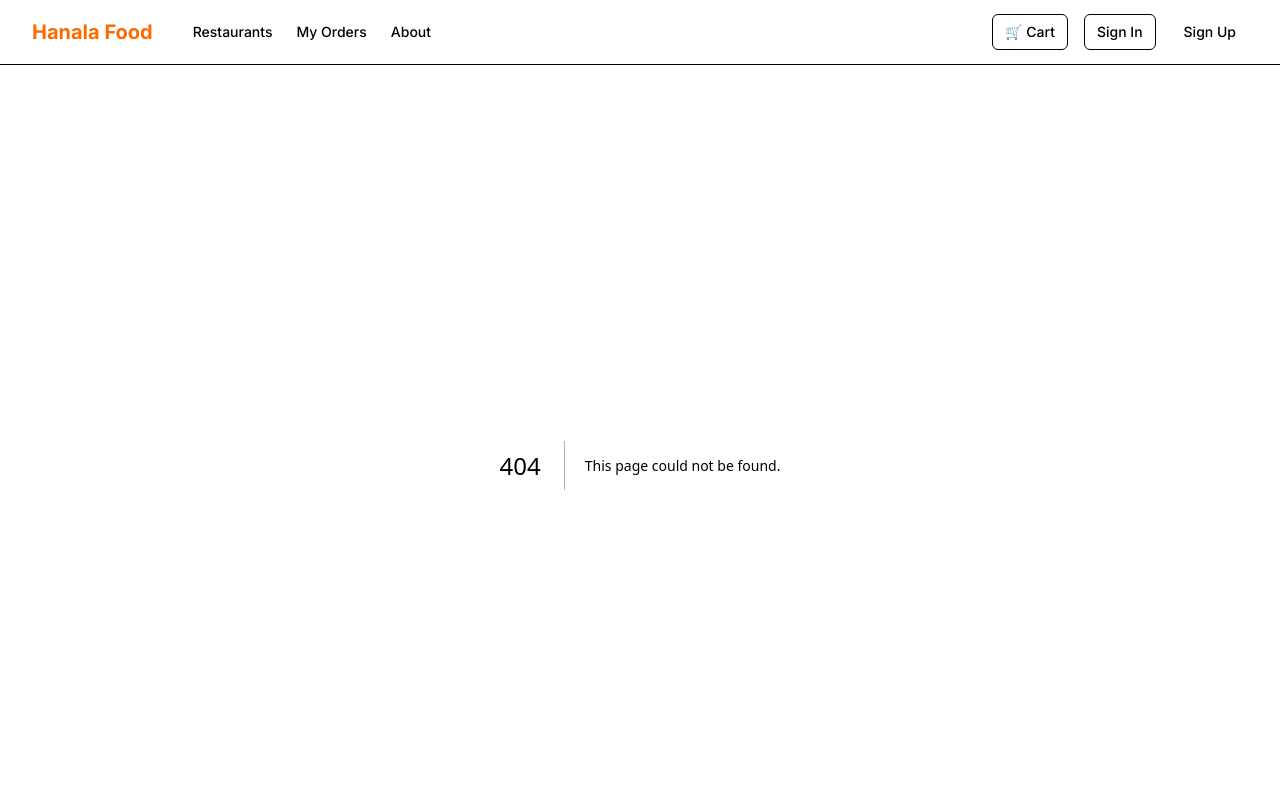
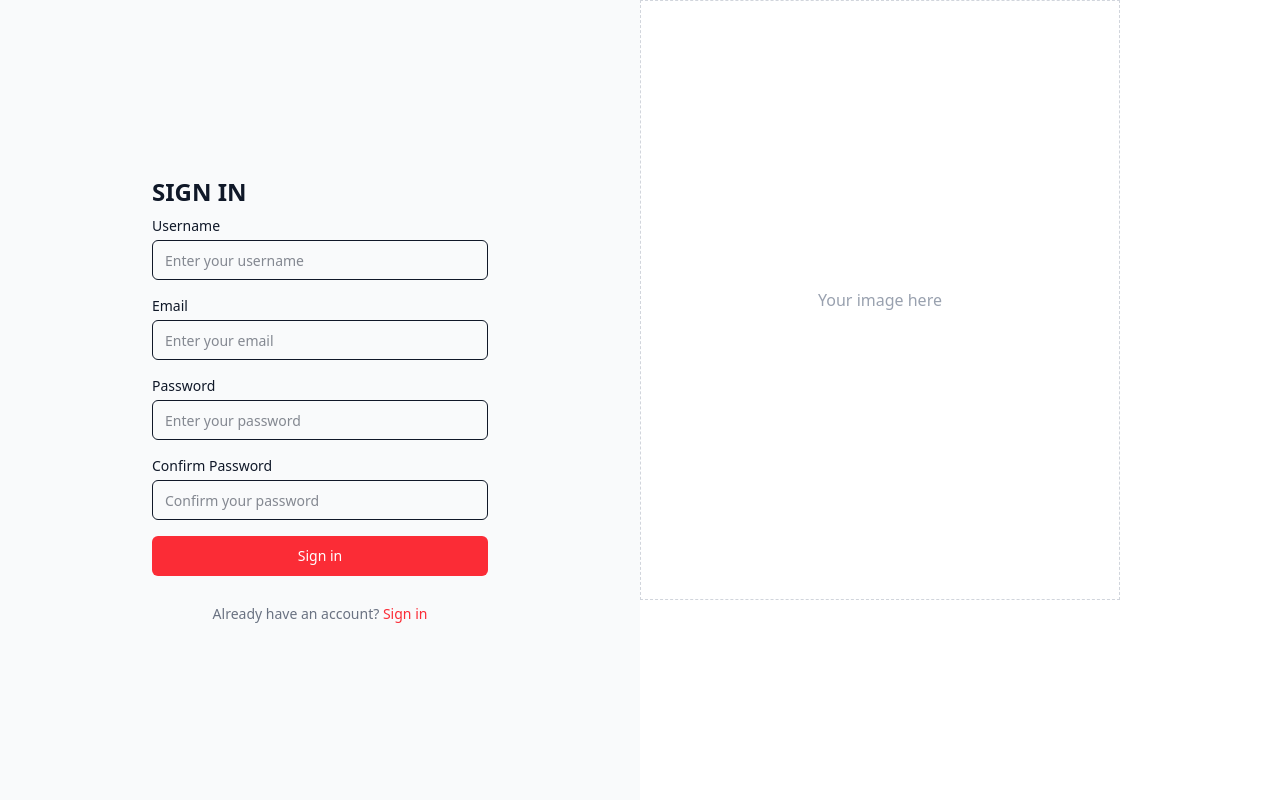
Before and after one commit to leduongnhattt/Food-Delivery-App, a Next.js app: page /signup in a window 1280 px wide. Before the commit this address had no page. Shown: the top 800 px of the page. Built offline with nearby package versions, Linux system fonts and the light colour scheme.

Commit message:
feat: sign un and sign up page UI

```diff
--- a/src/app/layout.tsx
+++ b/src/app/(site)/layout.tsx
@@ -1,6 +1,6 @@
 import type { Metadata } from "next";
 import { Inter } from "next/font/google";
-import "./globals.css";
+import "../globals.css";
 import { Header } from "@/components/layout/header";
 import { Footer } from "@/components/layout/footer";
 
--- /dev/null
+++ b/src/app/signin/layout.tsx
@@ -0,0 +1,18 @@
+import type { ReactNode } from "react";
+import "../globals.css";
+import type { Metadata } from "next";
+
+export const metadata: Metadata = {
+  title: "HanalaFood - Sign In",
+  description: "Sign in to your FoodieExpress account",
+};
+
+export default function LoginLayout({ children }: { children: ReactNode }) {
+  return (
+    <html lang="en">
+      <body className="antialiased">
+        {children}
+      </body>
+    </html>
+  );
+}
--- /dev/null
+++ b/src/app/signin/page.tsx
@@ -0,0 +1,81 @@
+"use client";
+
+import { useState } from "react";
+import { Button } from "@/components/ui/button";
+import { Input } from "@/components/ui/input";
+import Link from "next/link";
+
+export default function LoginPage() {
+  const [username, setUsername] = useState("");
+  const [password, setPassword] = useState("");
+
+  return (
+    <div className="flex min-h-screen">
+      {/* Left side - Login form */}
+      <div className="w-full md:w-1/2 flex items-center justify-center bg-gray-50">
+        <div className="max-w-sm w-full p-6">
+          <h1 className="text-2xl font-bold mb-2">WELCOME BACK</h1>
+          <p className="text-gray-500 mb-6">Welcome back! Please enter your account</p>
+
+          {/* Username */}
+          <div className="mb-4">
+            <label className="block mb-1 text-sm font-medium">Username</label>
+            <Input
+              type="text"
+              placeholder="Enter your username"
+              value={username}
+              onChange={(e) => setUsername(e.target.value)}
+            />
+          </div>
+
+          {/* Password */}
+          <div className="mb-2">
+            <label className="block mb-1 text-sm font-medium">Password</label>
+            <Input
+              type="password"
+              placeholder="Enter your password"
+              value={password}
+              onChange={(e) => setPassword(e.target.value)}
+            />
+          </div>
+
+          {/* Forgot password */}
+          <div className="text-right mb-4">
+            <Link href="/forgot-password" className="text-sm text-gray-500 hover:underline">
+              Forgot password
+            </Link>
+          </div>
+
+          {/* Sign in button */}
+          <Button className="w-full bg-red-500 hover:bg-red-600 text-white mb-3">
+            Sign in
+          </Button>
+
+          {/* Google sign in */}
+          <Button
+            variant="outline"
+            className="w-full flex items-center justify-center gap-2"
+          >
+            Sign in with Google
+          </Button>
+
+          {/* Sign up link */}
+          <p className="text-sm text-gray-500 mt-4 text-center">
+            Don’t have an account?{" "}
+            <Link href="/signup" className="text-red-500 hover:underline">
+              Sign up for free!
+            </Link>
+          </p>
+        </div>
+      </div>
+
+      {/* Right side - Placeholder for your image */}
+      <div className="hidden md:block w-1/2 bg-white flex items-center justify-center">
+        {/* Chừa div này lại cho bạn thêm ảnh sau */}
+        <div className="w-3/4 h-3/4 border border-dashed border-gray-300 flex items-center justify-center text-gray-400">
+          Your image here
+        </div>
+      </div>
+    </div>
+  );
+}
--- /dev/null
+++ b/src/app/signup/layout.tsx
@@ -0,0 +1,18 @@
+import type { ReactNode } from "react";
+import "../globals.css";
+import type { Metadata } from "next";
+
+export const metadata: Metadata = {
+  title: "HanalaFood - Sign Up",
+  description: "Create a new HanalaFood account",
+};
+
+export default function LoginLayout({ children }: { children: ReactNode }) {
+  return (
+    <html lang="en">
+      <body className="antialiased">
+        {children}
+      </body>
+    </html>
+  );
+}
--- /dev/null
+++ b/src/app/signup/page.tsx
@@ -0,0 +1,89 @@
+"use client";
+
+import { useState } from "react";
+import { Button } from "@/components/ui/button";
+import { Input } from "@/components/ui/input";
+import Link from "next/link";
+
+export default function LoginPage() {
+  const [username, setUsername] = useState("");
+  const [email, setEmail] = useState("");
+  const [password, setPassword] = useState("");
+  const [confirmPassword, setConfirmPassword] = useState("");
+
+  return (
+    <div className="flex min-h-screen">
+      {/* Left side - Login form */}
+      <div className="w-full md:w-1/2 flex items-center justify-center bg-gray-50">
+        <div className="max-w-sm w-full p-6">
+          <h1 className="text-2xl font-bold mb-2">SIGN IN</h1>
+
+          {/* Username */}
+          <div className="mb-4">
+            <label className="block mb-1 text-sm font-medium">Username</label>
+            <Input
+              type="text"
+              placeholder="Enter your username"
+              value={username}
+              onChange={(e) => setUsername(e.target.value)}
+            />
+          </div>
+
+          {/* Email */}
+          <div className="mb-4">
+            <label className="block mb-1 text-sm font-medium">Email</label>
+            <Input
+              type="email"
+              placeholder="Enter your email"
+              value={email}
+              onChange={(e) => setEmail(e.target.value)}
+            />
+          </div>
+
+          {/* Password */}
+          <div className="mb-4">
+            <label className="block mb-1 text-sm font-medium">Password</label>
+            <Input
+              type="password"
+              placeholder="Enter your password"
+              value={password}
+              onChange={(e) => setPassword(e.target.value)}
+            />
+          </div>
+
+          {/* Confirm Password */}
+          <div className="mb-4">
+            <label className="block mb-1 text-sm font-medium">Confirm Password</label>
+            <Input
+              type="password"
+              placeholder="Confirm your password"
+              value={confirmPassword}
+              onChange={(e) => setConfirmPassword(e.target.value)}
+            />
+          </div>
+
+          {/* Sign in button */}
+          <Button className="w-full bg-red-500 hover:bg-red-600 text-white mb-3">
+            Sign in
+          </Button>
+
+          {/* already have an account */}
+          <p className="text-sm text-gray-500 mt-4 text-center">
+            Already have an account?{" "}
+            <Link href="/signin" className="text-red-500 hover:underline">
+              Sign in
+            </Link>
+          </p>
+        </div>
+      </div>
+
+      {/* Right side - logo image */}
+      <div className="hidden md:block w-1/2 bg-white flex items-center justify-center">
+        {/* Chừa div này lại thêm ảnh sau */}
+        <div className="w-3/4 h-3/4 border border-dashed border-gray-300 flex items-center justify-center text-gray-400">
+          Your image here
+        </div>
+      </div>
+    </div>
+  );
+}
--- a/src/components/layout/header.tsx
+++ b/src/components/layout/header.tsx
@@ -3,10 +3,19 @@ import Link from 'next/link'
 import { Button } from '@/components/ui/button'
 import { useCart } from '@/hooks/use-cart'
 import { CartSidebar } from '@/components/cart/cart-sidebar'
+import { useRouter } from 'next/navigation';
+
 
 export function Header() {
+  const router = useRouter();
   const { getTotalItems, openCart, closeCart, isOpen, cartItems, updateQuantity, removeFromCart } = useCart()
 
+  const handleSignInSite = () => {
+    router.push("/signin")
+  }
+  const handleSignUpSite = () => {
+    router.push("/signup")
+  }
   return (
     <>
       <header className="sticky top-0 z-50 w-full border-b bg-background/95 backdrop-blur supports-[backdrop-filter]:bg-background/60">
@@ -43,10 +52,14 @@ export function Header() {
                 </span>
               )}
             </Button>
-            <Button variant="outline" size="sm">
+            <Button variant="outline" size="sm"
+              onClick={handleSignInSite}
+            >
               Sign In
             </Button>
-            <Button size="sm">
+            <Button variant="outline" size="sm"
+              onClick={handleSignUpSite}
+            >
               Sign Up
             </Button>
           </div>
--- a/src/components/ui/button.tsx
+++ b/src/components/ui/button.tsx
@@ -9,7 +9,7 @@ interface ButtonProps extends React.ButtonHTMLAttributes<HTMLButtonElement> {
 
 const Button = React.forwardRef<HTMLButtonElement, ButtonProps>(
   ({ className, variant = 'default', size = 'default', children, ...props }, ref) => {
-    const baseStyles = 'inline-flex items-center justify-center rounded-md text-sm font-medium transition-colors focus-visible:outline-none focus-visible:ring-2 focus-visible:ring-ring focus-visible:ring-offset-2 disabled:opacity-50 disabled:pointer-events-none ring-offset-background'
+    const baseStyles = 'inline-flex items-center justify-center rounded-md text-sm font-medium cursor-pointer transition-colors focus-visible:outline-none focus-visible:ring-2 focus-visible:ring-ring focus-visible:ring-offset-2 disabled:opacity-50 disabled:pointer-events-none ring-offset-background'
 
     const variants = {
       default: 'bg-primary text-primary-foreground hover:bg-primary/90',
```
Also changed, not shown: src/app/(site)/page.tsx (renamed from src/app/page.tsx).
